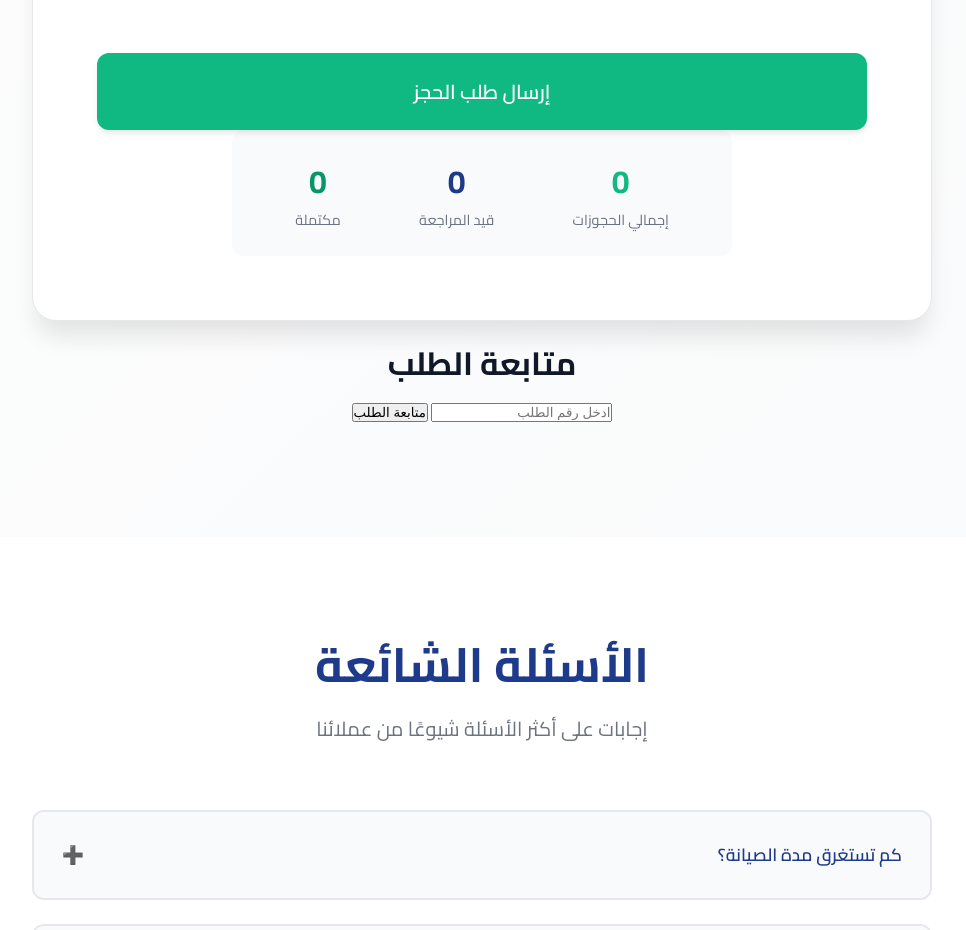
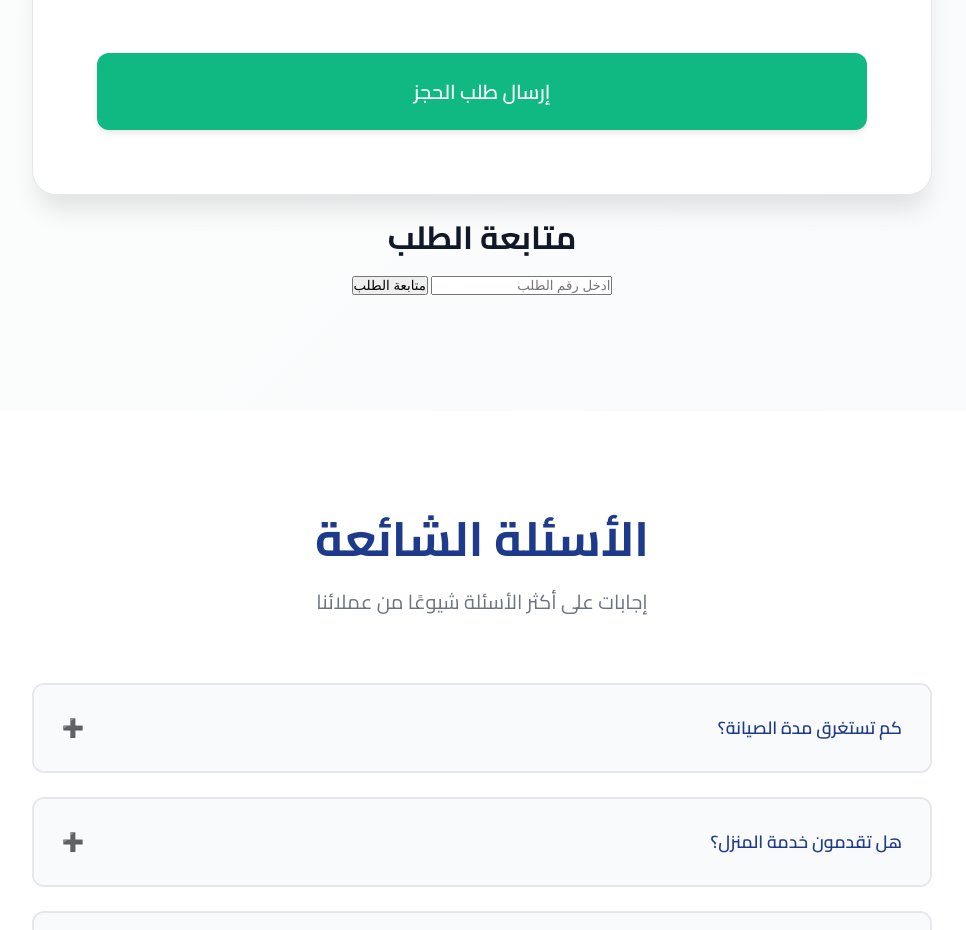
Before and after one commit to FalcoCenter/FC, a plain HTML site: page index.html in a window 1280 px wide. Shown: the part 4404-5334 px from the top of the page, without its empty margins (158-1124 px from the left). Drawn offline with Linux system fonts and the light colour scheme.

Commit message:
Update index.html

```diff
--- a/index.html
+++ b/index.html
@@ -439,7 +439,7 @@
                         </div>-->
 
                         <!-- إحصائيات سريعة -->
-                        <div id="ordersStats" style="background: var(--light-bg); padding: 1.5rem; border-radius: var(--radius-lg); max-width: 500px; margin: 0 auto;">
+                       <!-- <div id="ordersStats" style="background: var(--light-bg); padding: 1.5rem; border-radius: var(--radius-lg); max-width: 500px; margin: 0 auto;">
                             <div style="display: flex; justify-content: space-around; text-align: center;">
                                 <div>
                                     <div style="font-size: 2rem; font-weight: bold; color: var(--primary-color);" id="totalOrders">0</div>
@@ -454,7 +454,7 @@
                                     <div style="color: var(--text-light); font-size: 0.9rem;">مكتملة</div>
                                 </div>
                             </div>
-                        </div>
+                        </div> -->
                     </div>
                </form>
             <!-- Order Follow up -->
```
